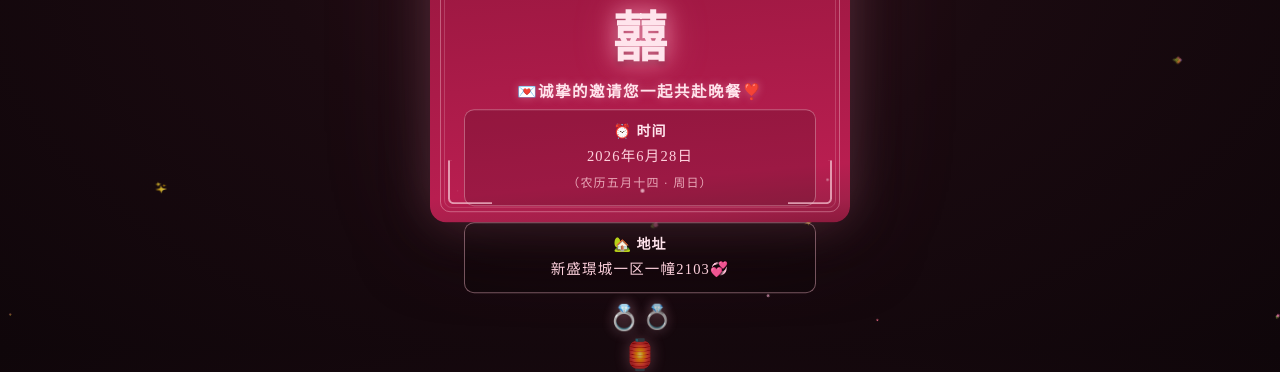
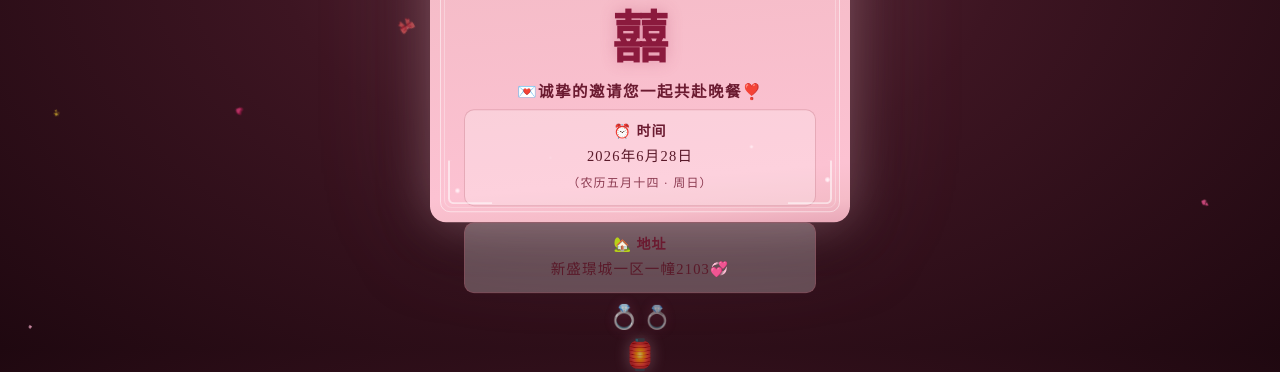
Before and after one commit to QJJ2337/wedding-invitation, a plain HTML site: page pink/index.html in a window 1280 px wide. Shown: the part 452-824 px from the top of the page. Drawn offline with Linux system fonts and the light colour scheme; a web font is replaced by a local one.

Commit message:
粉色版换成浅粉系 #ffc5d5，BGM 立即自动播放

```diff
--- a/pink/index.html
+++ b/pink/index.html
@@ -14,7 +14,7 @@
     justify-content: center;
     align-items: center;
     min-height: 100vh;
-    background: radial-gradient(ellipse at center, #2a1018 0%, #1a0a10 40%, #0f060a 100%);
+    background: radial-gradient(ellipse at center, #5c2a3a 0%, #3d1522 40%, #1f0810 100%);
     font-family: 'Noto Serif SC', serif;
     overflow-x: hidden;
   }
@@ -22,45 +22,37 @@
   /* Music button */
   .music-btn {
     position: fixed;
-    top: 24px;
-    right: 24px;
+    top: 24px; right: 24px;
     z-index: 10;
-    width: 44px;
-    height: 44px;
+    width: 44px; height: 44px;
     border-radius: 50%;
-    border: 2px solid #f0b8c8;
-    background: rgba(180, 60, 100, 0.8);
-    color: #ffe4ec;
+    border: 2px solid #f0c0d0;
+    background: rgba(210, 120, 150, 0.8);
+    color: #fff;
     font-size: 20px;
     cursor: pointer;
     display: flex;
     align-items: center;
     justify-content: center;
-    box-shadow: 0 0 16px rgba(255, 150, 180, 0.35);
+    box-shadow: 0 0 16px rgba(255, 180, 200, 0.35);
     transition: all 0.3s ease;
     animation: musicPulse 2s ease-in-out infinite;
   }
   .music-btn:hover {
-    background: rgba(200, 70, 110, 0.95);
-    box-shadow: 0 0 24px rgba(255, 150, 180, 0.6);
+    background: rgba(230, 130, 160, 0.95);
+    box-shadow: 0 0 24px rgba(255, 180, 200, 0.6);
     transform: scale(1.08);
   }
-  .music-btn.playing {
-    animation: musicSpin 3s linear infinite;
-    border-color: #ffe4ec;
-  }
-  .music-btn.paused {
-    animation: musicPulse 2s ease-in-out infinite;
-    opacity: 0.65;
-  }
+  .music-btn.playing { animation: musicSpin 3s linear infinite; border-color: #fff; }
+  .music-btn.paused { animation: musicPulse 2s ease-in-out infinite; opacity: 0.65; }
   @keyframes musicPulse {
-    0%, 100% { box-shadow: 0 0 10px rgba(255, 150, 180, 0.25); }
-    50% { box-shadow: 0 0 22px rgba(255, 150, 180, 0.5); }
+    0%, 100% { box-shadow: 0 0 10px rgba(255, 180, 200, 0.25); }
+    50% { box-shadow: 0 0 22px rgba(255, 180, 200, 0.5); }
   }
   @keyframes musicSpin {
-    0%   { box-shadow: 0 0 16px rgba(255, 180, 200, 0.5); }
-    50%  { box-shadow: 0 0 30px rgba(255, 180, 200, 0.85); }
-    100% { box-shadow: 0 0 16px rgba(255, 180, 200, 0.5); }
+    0%   { box-shadow: 0 0 16px rgba(255, 200, 220, 0.5); }
+    50%  { box-shadow: 0 0 30px rgba(255, 200, 220, 0.85); }
+    100% { box-shadow: 0 0 16px rgba(255, 200, 220, 0.5); }
   }
 
   /* Floating particles */
@@ -87,25 +79,21 @@
   }
 
   /* Main card */
-  .card-wrapper {
-    position: relative;
-    z-index: 1;
-  }
+  .card-wrapper { position: relative; z-index: 1; }
 
   .card {
     position: relative;
-    width: 420px;
-    height: 560px;
-    /* Pink romantic gradient */
+    width: 420px; height: 560px;
+    /* Light pink gradient based on #ffc5d5 */
     background: linear-gradient(175deg,
-      #8b1a3d 0%,
-      #a3204a 4%,
-      #c2285a 10%,
-      #b81e50 45%,
-      #9e1842 55%,
-      #b81e50 90%,
-      #a3204a 96%,
-      #8b1a3d 100%
+      #e8a8b8 0%,
+      #f5bcc8 4%,
+      #ffc5d5 10%,
+      #fcc2d2 45%,
+      #f5bcc8 55%,
+      #fcc2d2 90%,
+      #f5bcc8 96%,
+      #e8a8b8 100%
     );
     border-radius: 16px;
     padding: 32px 34px 28px;
@@ -113,9 +101,9 @@
     flex-direction: column;
     justify-content: space-between;
     box-shadow:
-      0 0 50px rgba(220, 120, 150, 0.3),
-      0 0 120px rgba(200, 80, 120, 0.12),
-      0 20px 70px rgba(0, 0, 0, 0.6);
+      0 0 50px rgba(255, 180, 200, 0.35),
+      0 0 120px rgba(230, 140, 170, 0.15),
+      0 20px 70px rgba(0, 0, 0, 0.5);
     text-align: center;
     animation: cardFloat 3.5s ease-in-out infinite;
   }
@@ -125,13 +113,11 @@
     50% { transform: translateY(-6px); }
   }
 
-  /* Border frames */
   .card::before {
     content: '';
     position: absolute;
-    top: 10px; left: 10px;
-    right: 10px; bottom: 10px;
-    border: 1.5px solid rgba(240, 180, 195, 0.45);
+    top: 10px; left: 10px; right: 10px; bottom: 10px;
+    border: 1.5px solid rgba(255,255,255,0.5);
     border-radius: 10px;
     pointer-events: none;
   }
@@ -139,52 +125,46 @@
   .card::after {
     content: '';
     position: absolute;
-    top: 14px; left: 14px;
-    right: 14px; bottom: 14px;
-    border: 1px solid rgba(240, 180, 195, 0.25);
+    top: 14px; left: 14px; right: 14px; bottom: 14px;
+    border: 1px solid rgba(255,255,255,0.3);
     border-radius: 8px;
     pointer-events: none;
   }
 
-  /* Corner decorations */
   .corner {
     position: absolute;
     width: 44px; height: 44px;
-    border-color: #f0b8c8;
+    border-color: rgba(255,255,255,0.6);
     border-style: solid;
-    opacity: 0.8;
+    opacity: 0.9;
   }
   .corner-tl { top: 18px; left: 18px; border-width: 2.5px 0 0 2.5px; border-radius: 6px 0 0 0; }
   .corner-tr { top: 18px; right: 18px; border-width: 2.5px 2.5px 0 0; border-radius: 0 6px 0 0; }
   .corner-bl { bottom: 18px; left: 18px; border-width: 0 0 2.5px 2.5px; border-radius: 0 0 0 6px; }
   .corner-br { bottom: 18px; right: 18px; border-width: 0 2.5px 2.5px 0; border-radius: 0 0 6px 0; }
 
-  /* Top lantern */
   .top-lantern {
     font-size: 40px;
     margin-bottom: 0;
-    filter: drop-shadow(0 0 12px rgba(255, 150, 180, 0.6));
+    filter: drop-shadow(0 0 12px rgba(255, 200, 220, 0.6));
     animation: lanternGlow 2s ease-in-out infinite alternate;
   }
 
   @keyframes lanternGlow {
-    0%   { filter: drop-shadow(0 0 8px rgba(255, 150, 180, 0.4)); }
-    100% { filter: drop-shadow(0 0 22px rgba(255, 150, 180, 0.9)); }
+    0%   { filter: drop-shadow(0 0 8px rgba(255, 200, 220, 0.4)); }
+    100% { filter: drop-shadow(0 0 22px rgba(255, 200, 220, 0.9)); }
   }
 
-  /* Title */
+  /* Dark text on light pink bg */
   .title {
     font-size: 26px;
     font-weight: 900;
-    color: #ffe4ec;
+    color: #6b1a30;
     margin: 6px 0 4px;
     letter-spacing: 3px;
-    text-shadow:
-      0 0 10px rgba(255, 180, 200, 0.5),
-      0 2px 4px rgba(0, 0, 0, 0.3);
+    text-shadow: 0 1px 2px rgba(255,255,255,0.4);
   }
 
-  /* Divider */
   .divider {
     display: flex;
     align-items: center;
@@ -195,48 +175,41 @@
   .divider-line {
     flex: 1;
     height: 1.5px;
-    background: linear-gradient(90deg, transparent, #f0b8c8, transparent);
+    background: linear-gradient(90deg, transparent, rgba(140,40,60,0.4), transparent);
   }
   .divider-diamond {
     font-size: 12px;
-    color: #f0b8c8;
-    text-shadow: 0 0 6px rgba(255, 180, 200, 0.5);
+    color: #8b3a50;
   }
 
   .greeting {
     font-size: 17px;
-    color: #ffe4ec;
+    color: #6b1a30;
     margin: 8px 0;
     font-weight: 700;
     letter-spacing: 2px;
-    text-shadow: 0 0 8px rgba(255, 180, 200, 0.3);
   }
 
   .content {
     font-size: 15.5px;
-    color: #fdd0dc;
+    color: #7a2a40;
     line-height: 2.1;
     margin: 6px 0;
     letter-spacing: 1.8px;
-    text-shadow: 0 1px 2px rgba(0, 0, 0, 0.2);
   }
 
   .content .highlight {
-    color: #ffe4ec;
+    color: #8b1a3d;
     font-weight: 700;
     font-size: 16px;
   }
 
-  /* Shuangxi */
   .shuangxi {
     font-size: 52px;
-    color: #ffe4ec;
+    color: #8b1a3d;
     margin: 8px 0;
     font-weight: 900;
-    text-shadow:
-      0 0 20px rgba(255, 160, 190, 0.7),
-      0 0 40px rgba(255, 140, 170, 0.4),
-      0 3px 6px rgba(0, 0, 0, 0.3);
+    text-shadow: 0 0 15px rgba(180,60,100,0.3);
     animation: xiPulse 2s ease-in-out infinite;
   }
 
@@ -245,10 +218,9 @@
     50% { transform: scale(1.08); }
   }
 
-  /* Info boxes */
   .info-box {
-    background: rgba(0, 0, 0, 0.15);
-    border: 1.5px solid rgba(240, 180, 195, 0.45);
+    background: rgba(255,255,255,0.25);
+    border: 1.5px solid rgba(180,80,100,0.3);
     border-radius: 10px;
     padding: 10px 18px;
     margin: 8px 0;
@@ -256,7 +228,7 @@
 
   .info-box .icon-label {
     font-size: 14px;
-    color: #ffe4ec;
+    color: #6b1a30;
     font-weight: 700;
     margin-bottom: 3px;
     letter-spacing: 1px;
@@ -264,25 +236,23 @@
 
   .info-box .info-text {
     font-size: 14.5px;
-    color: #fdd0dc;
+    color: #5a1a2a;
     line-height: 1.8;
     letter-spacing: 1.2px;
   }
 
   .info-box .info-text .sub {
     font-size: 12px;
-    color: #e8a8b8;
+    color: #8b3a50;
   }
 
   .invite-line {
     font-size: 15.5px;
     font-weight: 700;
-    color: #ffe4ec;
+    color: #6b1a30;
     letter-spacing: 1.5px;
-    text-shadow: 0 0 8px rgba(255, 180, 200, 0.4);
   }
 
-  /* Rings */
   .rings {
     display: flex;
     justify-content: center;
@@ -292,7 +262,7 @@
   }
   .ring-icon {
     font-size: 24px;
-    filter: drop-shadow(0 0 6px rgba(255, 180, 200, 0.6));
+    filter: drop-shadow(0 0 6px rgba(180,80,120,0.4));
     animation: ringGlow 2s ease-in-out infinite alternate;
   }
   .ring-icon:nth-child(2) { animation-delay: 0.4s; }
@@ -305,15 +275,14 @@
   .bottom-lantern {
     font-size: 30px;
     margin-top: 4px;
-    opacity: 0.75;
-    filter: drop-shadow(0 0 8px rgba(255, 150, 180, 0.4));
+    opacity: 0.7;
+    filter: drop-shadow(0 0 8px rgba(255,200,220,0.4));
   }
 
-  /* Sparkles */
   .sparkle {
     position: absolute;
     width: 5px; height: 5px;
-    background: radial-gradient(circle, #fff0f5, #f0b8c8);
+    background: radial-gradient(circle, #fff, #ffd0e0);
     border-radius: 50%;
     pointer-events: none;
     animation: sparkle 1.8s ease-in-out infinite;
@@ -324,7 +293,6 @@
     50% { opacity: 0.9; transform: scale(1); }
   }
 
-  /* Responsive */
   @media (max-width: 460px) {
     .card {
       width: 94vw;
@@ -346,7 +314,7 @@
 
 <button class="music-btn paused" id="musicBtn" title="点击播放音乐 ♪">🥁</button>
 
-<audio id="bgm" loop preload="auto">
+<audio id="bgm" loop preload="auto" autoplay>
   <source src="今天你要嫁给我.mp3" type="audio/mpeg">
 </audio>
 
@@ -358,30 +326,22 @@
     <div class="corner corner-br"></div>
 
     <div class="top-lantern">🏮</div>
-
     <div class="title">💒喜➕喜＝囍❣️</div>
-
     <div class="divider">
       <div class="divider-line"></div>
       <span class="divider-diamond">◆</span>
       <div class="divider-line"></div>
     </div>
-
     <div class="greeting">✨💌 亲爱的工友：</div>
-
     <div class="content">
       🌺<span class="highlight">良辰已定</span>，吉日待访💞<br>
       🌹<span class="highlight">吾無星星</span>，遂邀良友💖
     </div>
-
     <div class="content">
       🥳<span class="highlight">敬备戳戳</span>，随候尊驾💞
     </div>
-
     <div class="shuangxi">囍</div>
-
     <div class="invite-line">💌诚挚的邀请您一起共赴晚餐❣️</div>
-
     <div class="info-box">
       <div class="icon-label">⏰ 时间</div>
       <div class="info-text">
@@ -389,57 +349,25 @@
         <span class="sub">（农历五月十四 · 周日）</span>
       </div>
     </div>
-
     <div class="info-box">
       <div class="icon-label">🏡 地址</div>
       <div class="info-text">
         新盛璟城一区一幢2103💞
       </div>
     </div>
-
     <div class="rings">
       <span class="ring-icon">💍</span>
       <span class="ring-icon">💍</span>
     </div>
-
     <div class="bottom-lantern">🏮</div>
   </div>
 </div>
 
 <script>
-  const particlesContainer = document.getElementById('particles');
-  const emojis = ['🌸', '🩷', '💗', '💖', '🎀', '🌷', '💐', '🪷', '✨', '💫', '💕'];
-
-  for (let i = 0; i < 30; i++) {
-    const p = document.createElement('span');
-    p.className = 'particle';
-    p.textContent = emojis[Math.floor(Math.random() * emojis.length)];
-    p.style.left = Math.random() * 100 + '%';
-    p.style.animationDuration = (7 + Math.random() * 12) + 's';
-    p.style.animationDelay = Math.random() * 9 + 's';
-    p.style.fontSize = (14 + Math.random() * 24) + 'px';
-    particlesContainer.appendChild(p);
-  }
-
-  const card = document.querySelector('.card');
-  const positions = [
-    [8, 8], [92, 6], [6, 94], [94, 92],
-    [10, 50], [90, 48], [50, 8], [50, 94],
-    [25, 15], [75, 14], [28, 88], [76, 86]
-  ];
-  positions.forEach(([x, y], i) => {
-    const s = document.createElement('div');
-    s.className = 'sparkle';
-    s.style.left = x + '%';
-    s.style.top = y + '%';
-    s.style.animationDelay = (i * 0.18) + 's';
-    s.style.width = (3 + Math.random() * 5) + 'px';
-    s.style.height = s.style.width;
-    card.appendChild(s);
-  });
-
+  // ── 立即播放 BGM ──
   const bgm = document.getElementById('bgm');
   const musicBtn = document.getElementById('musicBtn');
+  bgm.volume = 0.6;
 
   function updateBtnPlaying() {
     musicBtn.classList.remove('paused');
@@ -460,48 +388,43 @@
     musicBtn.title = '加载失败，点击重试';
   }
 
-  function tryPlay() {
-    if (!bgm.paused) return;
-    bgm.volume = 0.6;
-    bgm.play().then(updateBtnPlaying).catch(() => {});
-  }
+  // 一旦能播就播
+  bgm.play().then(updateBtnPlaying).catch(() => {});
+  bgm.addEventListener('canplay', () => { bgm.play().then(updateBtnPlaying).catch(() => {}); });
+  bgm.addEventListener('playing', updateBtnPlaying);
+  bgm.addEventListener('pause', updateBtnPaused);
+  bgm.addEventListener('error', updateBtnError);
 
-  function toggleMusic() {
+  // 用户点按钮切换
+  musicBtn.addEventListener('click', () => {
     if (bgm.paused) {
-      bgm.load();
-      bgm.volume = 0.6;
       bgm.play().then(updateBtnPlaying).catch(updateBtnError);
     } else {
       bgm.pause();
       updateBtnPaused();
     }
-  }
-
-  musicBtn.addEventListener('click', toggleMusic);
-
-  bgm.addEventListener('error', function() {
-    updateBtnError();
   });
 
-  bgm.addEventListener('playing', updateBtnPlaying);
-  bgm.addEventListener('pause', updateBtnPaused);
-
-  // 多事件触发首次自动播放
-  const events = ['click', 'touchstart', 'scroll', 'keydown'];
-  let autoplayTried = false;
-
-  events.forEach(evt => {
-    document.addEventListener(evt, function tryAutoplay() {
-      if (autoplayTried) return;
-      autoplayTried = true;
-      tryPlay();
-    }, { once: true });
+  // ── 粒子 & 闪光 ──
+  const pc = document.getElementById('particles');
+  ['🌸','🩷','💗','💖','🎀','🌷','💐','🪷','✨','💫','💕'].forEach((e,i) => {
+    const p = document.createElement('span');
+    p.className = 'particle';
+    p.textContent = e;
+    p.style.left = Math.random()*100+'%';
+    p.style.animationDuration = (7+Math.random()*12)+'s';
+    p.style.animationDelay = Math.random()*9+'s';
+    p.style.fontSize = (14+Math.random()*24)+'px';
+    pc.appendChild(p);
   });
 
-  // 页面加载完 BGM 就绪后尝试播放
-  bgm.addEventListener('canplay', function() {
-    bgm.volume = 0.6;
-    bgm.play().then(updateBtnPlaying).catch(() => {});
+  const card = document.querySelector('.card');
+  [[8,8],[92,6],[6,94],[94,92],[10,50],[90,48],[50,8],[50,94],[25,15],[75,14],[28,88],[76,86]].forEach(([x,y],i) => {
+    const s = document.createElement('div');
+    s.className = 'sparkle';
+    s.style.left = x+'%'; s.style.top = y+'%';
+    s.style.animationDelay = (i*0.18)+'s';
+    card.appendChild(s);
   });
 </script>
 
```
Also changed, not shown: red/index.html (+9 -38 lines).
